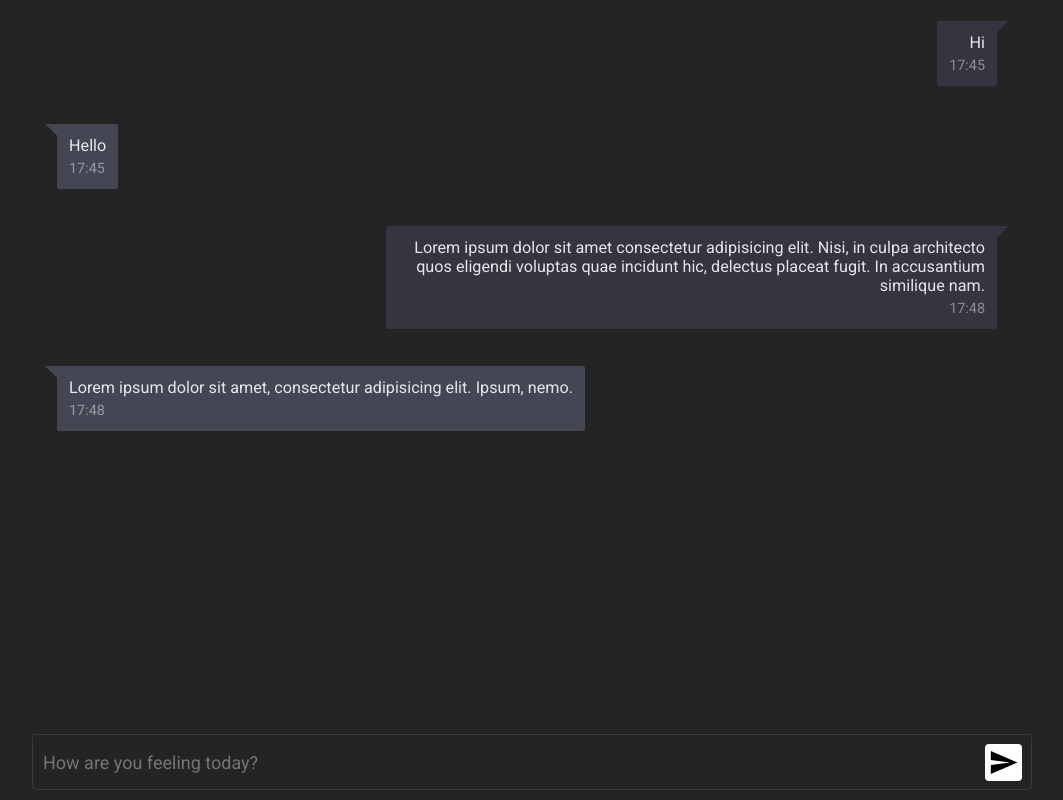
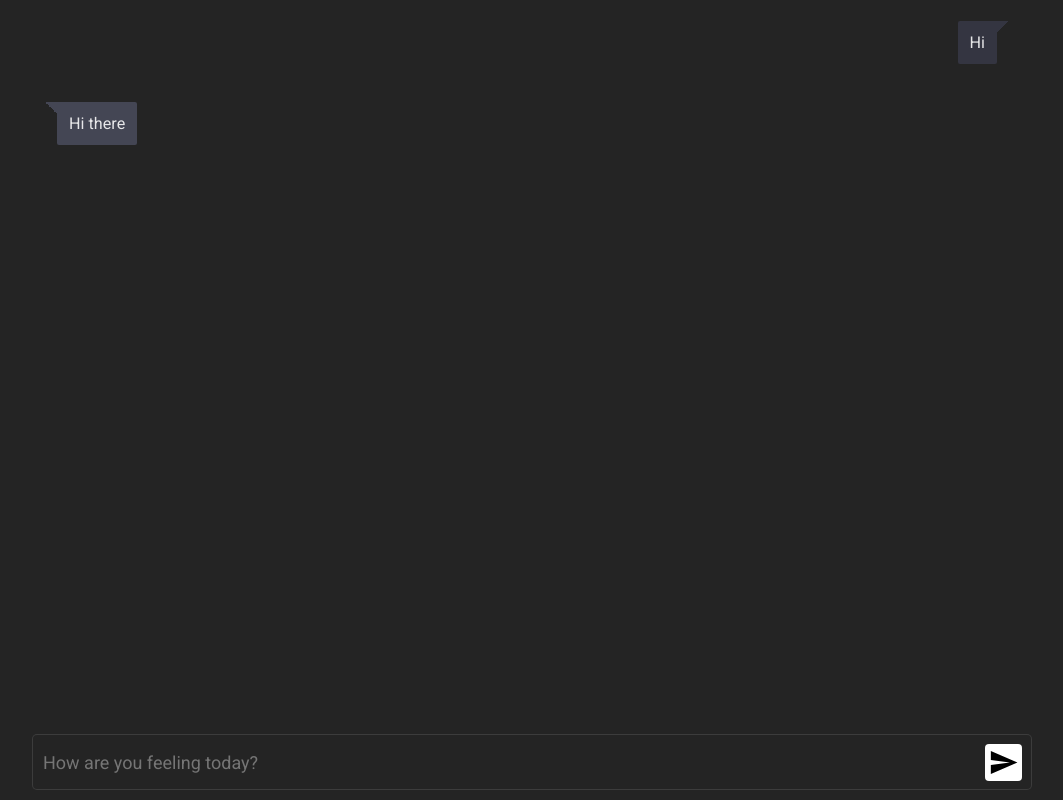
Before and after one commit to ChinmayBarik214/MedGPT, a React (Vite) app in the folder test-world/: page / in a window 1280 px wide. Shown: the whole page, without its empty margins (113-1176 px from the left). Built offline with nearby package versions, Linux system fonts and the light colour scheme.

Commit message:
Converted chat msges to components

```diff
--- /dev/null
+++ b/test-world/src/BotMsg.jsx
@@ -0,0 +1,11 @@
+import React from 'react'
+import './ChatWindow.css';
+function BotMsg() {
+  return (
+    <div className='msg gpt-msg'>
+        <p>Hi there</p>
+    </div>
+  )
+}
+
+export default BotMsg
--- a/test-world/src/ChatWindow.jsx
+++ b/test-world/src/ChatWindow.jsx
@@ -1,6 +1,7 @@
 import React from 'react'
 import './ChatWindow.css';
-
+import UserMsg from './UserMsg';
+import BotMsg from './BotMsg';
 
 function ChatWindow() {
   return (
@@ -8,26 +9,8 @@ function ChatWindow() {
         {/* Header (60px height ChatWindow.css line 19:25) */}
         {/* msg-boxes */}
         <div className='chat-box'>
-            <div className='msg user-msg'>
-                <p>Hi<br />
-                    <span>17:45</span>
-                </p>
-            </div>
-            <div className='msg gpt-msg'>
-                <p>Hello<br />
-                    <span>17:45</span>
-                </p>
-            </div>
-            <div className='msg user-msg'>
-                <p>Lorem ipsum dolor sit amet consectetur adipisicing elit. Nisi, in culpa architecto quos eligendi voluptas quae incidunt hic, delectus placeat fugit. In accusantium similique nam.<br />
-                    <span>17:48</span>
-                </p>
-            </div>
-            <div className='msg gpt-msg'>
-                <p>Lorem ipsum dolor sit amet, consectetur adipisicing elit. Ipsum, nemo.<br />
-                    <span>17:48</span>
-                </p>
-            </div>
+            <UserMsg />
+            <BotMsg />
         </div>
     </div>
   )
--- /dev/null
+++ b/test-world/src/UserMsg.jsx
@@ -0,0 +1,11 @@
+import React from 'react'
+import './ChatWindow.css';
+function UserMsg() {
+  return (
+    <div className='msg user-msg'>
+        <p>Hi</p>
+    </div>
+  )
+}
+
+export default UserMsg
```
